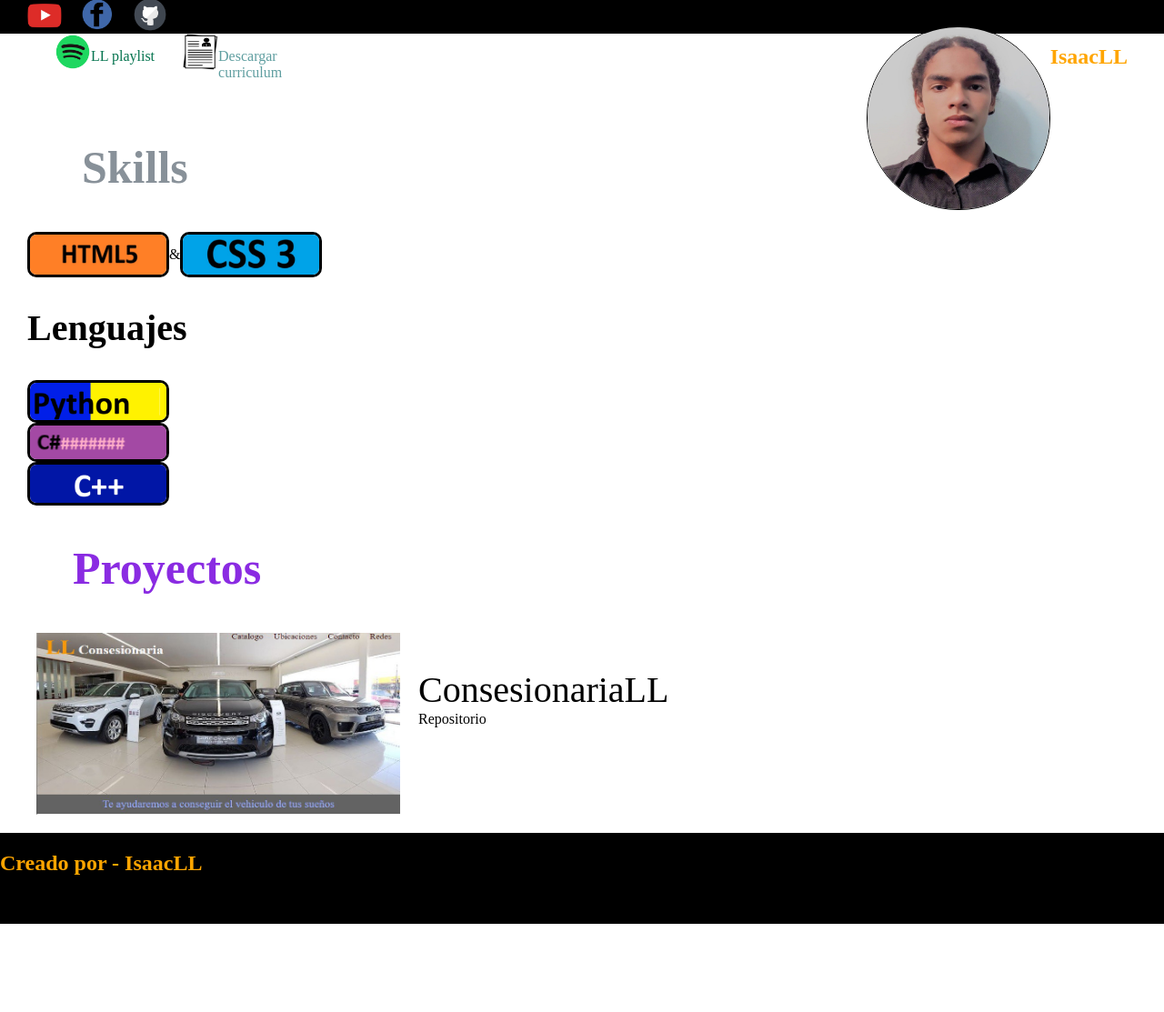
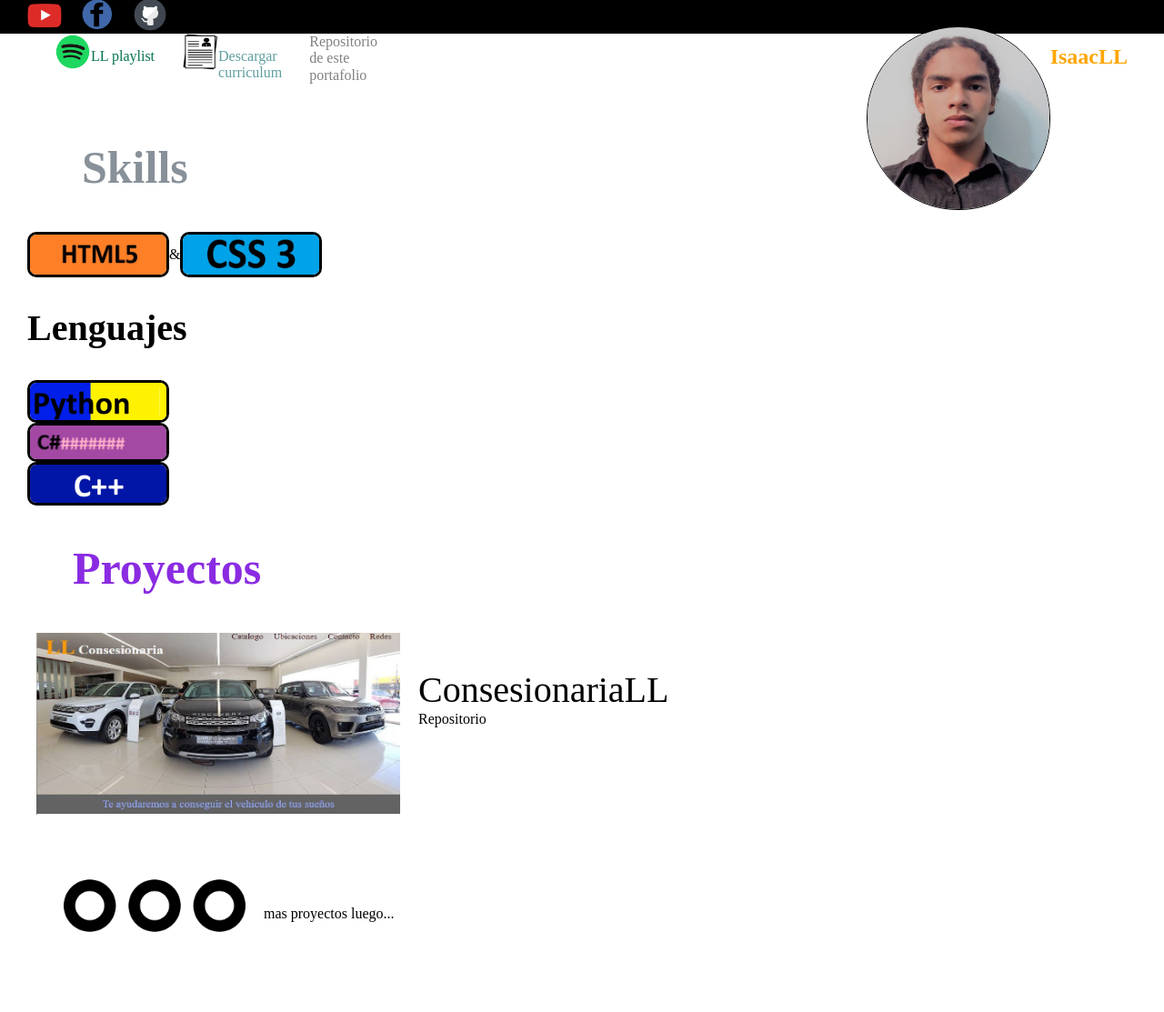
Before and after one commit to IsaacLL306/LLportafolio, a plain HTML site: page PaginaProyectoLL/index.html in a window 1280 px wide. Shown: the part 187-1300 px from the top of the page at 91% size. Before the commit the page ends 1203 px from the top, so only its background shows below. Drawn offline with Linux system fonts and the light colour scheme.

Commit message:
Add files via upload

```diff
--- a/PaginaProyectoLL/index.html
+++ b/PaginaProyectoLL/index.html
@@ -42,7 +42,9 @@
             <img src="img/curriculum.png" alt="">
             <p><a href="src/Curriculum GiovaniLL.docx">Descargar <br> curriculum</a></p>
         </div>
-        <!-- Direccion a Notion/nose porque -->
+        <div class="otros repositorio">
+            <a href="https://github.com/IsaacLL306/LLportafolio" target="_blank">Repositorio <br>de este <br>portafolio</a>
+        </div>
     </div>
     <div class="skills">
         <h2 class="titulo titulo-skills">Skills</h2>
@@ -65,6 +67,10 @@
                 <a href="https://github.com/IsaacLL306/LL-Carros" class="link2" target="_blank">Repositorio</a>
             </div>
         </div>
+        <div class="proyectos ver-mas">
+            <img src="img/mas.png" alt="">
+            <p>mas proyectos luego...</p>
+        </div>
     </div>
     <footer>
         <div class="final">
--- a/PaginaProyectoLL/styles.css
+++ b/PaginaProyectoLL/styles.css
@@ -81,6 +81,16 @@ html a{text-decoration: none;}
     color: rgb(60, 0, 255);
     transition: 500ms;
 }
+.repositorio{
+    display: block;
+}
+.repositorio a{
+    color: grey;
+}
+.repositorio a:hover{
+    color: black;
+    transition: 500ms;
+}
 
 /* Habilidades */
 
@@ -139,7 +149,20 @@ html a{text-decoration: none;}
     font-size: 40px;
     margin-top: 40px;
 }
+.ver-mas{
+    display: flex;
 
+}
+.ver-mas p{
+    margin-left: 250px;
+    margin-top: 100px;
+    position: absolute;
+}
+.ver-mas img{
+    margin-left: 30px;
+    width: 200px;
+    height: 200px;
+}
 /* Footer */
 
 .final{
```
Also changed, not shown: PaginaProyectoLL/algun_lado.html (+1 -0 lines), PaginaProyectoLL/img/mas.png (added).
